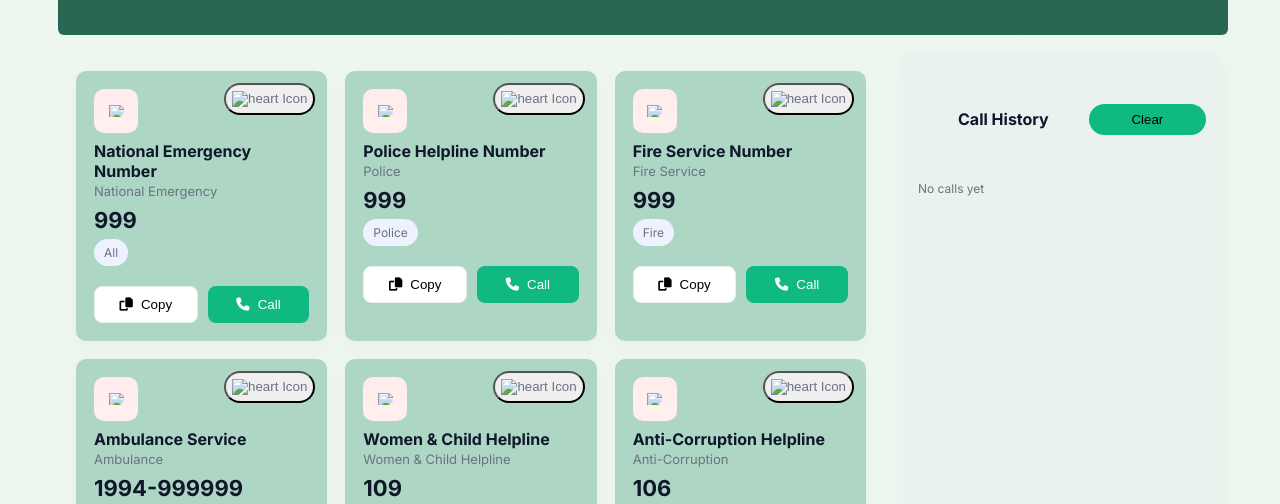
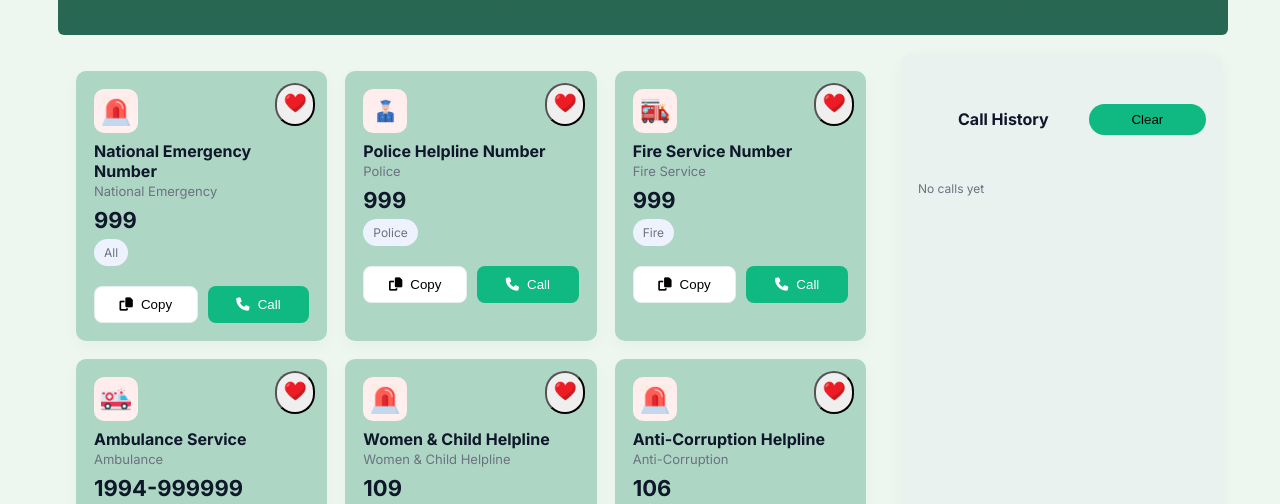
Before and after one commit to Sorouv2024/assignment5, a plain HTML site: page index.html in a window 1280 px wide. Shown: the part 288-792 px from the top of the page. Drawn offline with Linux system fonts and the light colour scheme.

Commit message:
update js

```diff
--- a/index.js
+++ b/index.js
@@ -1,63 +1,63 @@
     // Data: at least 6 cards
     const services = [
       {id:1,
-         icon: '<img src="B12-A5-Emergency-Hotline/emergency.png" alt="Police Icon" style="width:15px;height:12px;">',
+         icon: '<img src="B12-A5-Emergency-Hotline/assets/emergency.png" alt="Police Icon" style="width:30px;height:30px;">',
         name:'National Emergency Number',
         eng:'National Emergency',
         number:'999',
         category:'All'
       },
       {id:2,
-       icon: '<img src="B12-A5-Emergency-Hotline/police.png" alt="Police Icon" style="width:15px;height:12px;">',
+       icon: '<img src="B12-A5-Emergency-Hotline/assets/police.png" alt="Police Icon" style="width:30px;height:30px;">',
         name:'Police Helpline Number',
         eng:'Police',
         number:'999',
         category:'Police'
       },
       {id:3,
-         icon: '<img src="B12-A5-Emergency-Hotline/fire-service.png" alt="Police Icon" style="width:15px;height:12px;">',
+         icon: '<img src="B12-A5-Emergency-Hotline/assets/fire-service.png" alt="Police Icon" style="width:30px;height:30px;">',
         name:'Fire Service Number',
         eng:'Fire Service',
         number:'999',
         category:'Fire'
       },
       {id:4,
-       icon: '<img src="B12-A5-Emergency-Hotline/ambulance.png" alt="Police Icon" style="width:15px;height:12px;">',
+       icon: '<img src="B12-A5-Emergency-Hotline/assets/ambulance.png" alt="Police Icon" style="width:30px;height:30px;">',
         name:'Ambulance Service',
         eng:'Ambulance',
         number:'1994-999999',
         category:'Health'
       },
       {id:5,
-         icon: '<img src="B12-A5-Emergency-Hotline/emergency.png" alt="Police Icon" style="width:15px;height:12px;">',
+         icon: '<img src="B12-A5-Emergency-Hotline/assets/emergency.png" alt="Police Icon" style="width:30px;height:30px;">',
         name:'Women & Child Helpline',
         eng:'Women & Child Helpline',
         number:'109',
         category:'Help'
       },
       {id:6,
-         icon: '<img src="B12-A5-Emergency-Hotline/emergency.png" alt="Police Icon" style="width:15px;height:12px;">',
+         icon: '<img src="B12-A5-Emergency-Hotline/assets/emergency.png" alt="Police Icon" style="width:30px;height:30px;">',
       name:'Anti-Corruption Helpline',
       eng:'Anti-Corruption',
       number:'106',
       category:'Govt'
     },
       {id:7,
-         icon: '<img src="B12-A5-Emergency-Hotline/emergency.png" alt="Police Icon" style="width:15px;height:12px;">',
+         icon: '<img src="B12-A5-Emergency-Hotline/assets/emergency.png" alt="Police Icon" style="width:30px;height:30px;">',
         name:'Electricity Helpline',
         eng:'Electricity Outage',
         number:'16216',
         category:'Electricity'
       },
       {id:8,
-         icon: '<img src="B12-A5-Emergency-Hotline/brac.png" alt="Police Icon" style="width:15px;height:12px;">',
+         icon: '<img src="B12-A5-Emergency-Hotline/assets/brac.png" alt="Police Icon" style="width:30px;height:30px;">',
         name:'Brac Helpline',
         eng:'Brac',
         number:'16445',
         category:'NGO'
       },
       {id:9,
-        icon: '<img src="B12-A5-Emergency-Hotline/Bangladesh-Railway.png" alt="Police Icon" style="width:15px;height:12px;">',
+        icon: '<img src="B12-A5-Emergency-Hotline/assets/Bangladesh-Railway.png" alt="Police Icon" style="width:30px;height:30px;">',
         name:'Bangladesh Railway Helpline',
         eng:'Railway',
         number:'163',
@@ -87,7 +87,7 @@
         card.dataset.id = s.id;
         card.innerHTML = `
           <div class="icon">${s.icon}</div>
-          <button class="heart" aria-label="like"> <img src="B12-A5-Emergency-Hotline/heart.png" alt="heart Icon" style="width:24px;height:24px;"></button>
+          <button class="heart" aria-label="like">  <img src="./B12-A5-Emergency-Hotline/assets/heart.png" alt="" style="width:24px;height:24px;"></button>
           <h3>${s.name}</h3>
           <p class="subtitle">${s.eng}</p>
           <div class="number">${s.number}</div>
@@ -115,6 +115,7 @@
       if(heartBtn && card){
         heartCount++;
         updateCounters();
+
         // small feedback
         heartBtn.style.transform = 'scale(1.12)';
         setTimeout(()=>heartBtn.style.transform='scale(1)',200);
```
Also changed, not shown: index.html (+2 -1 lines).
